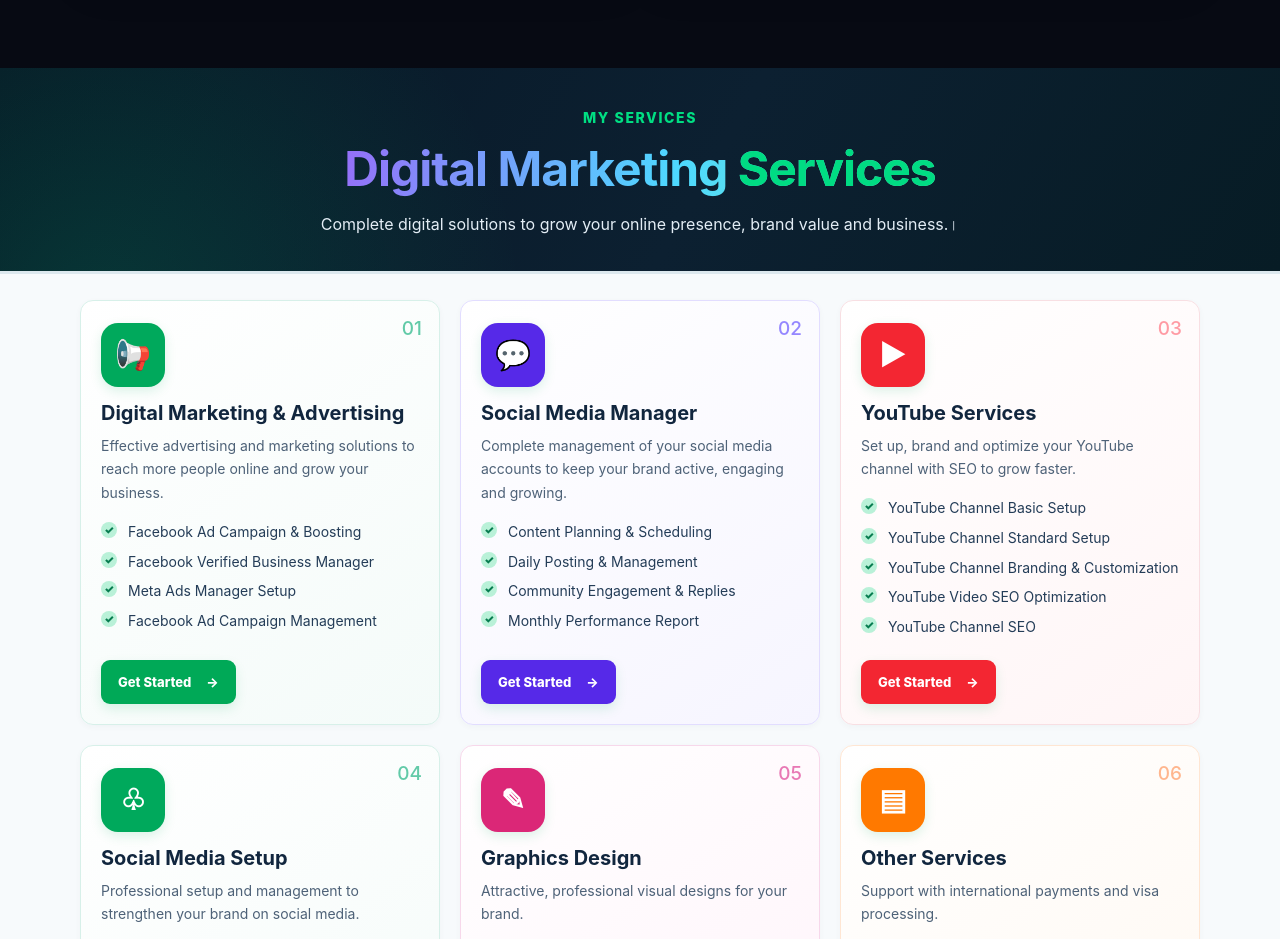
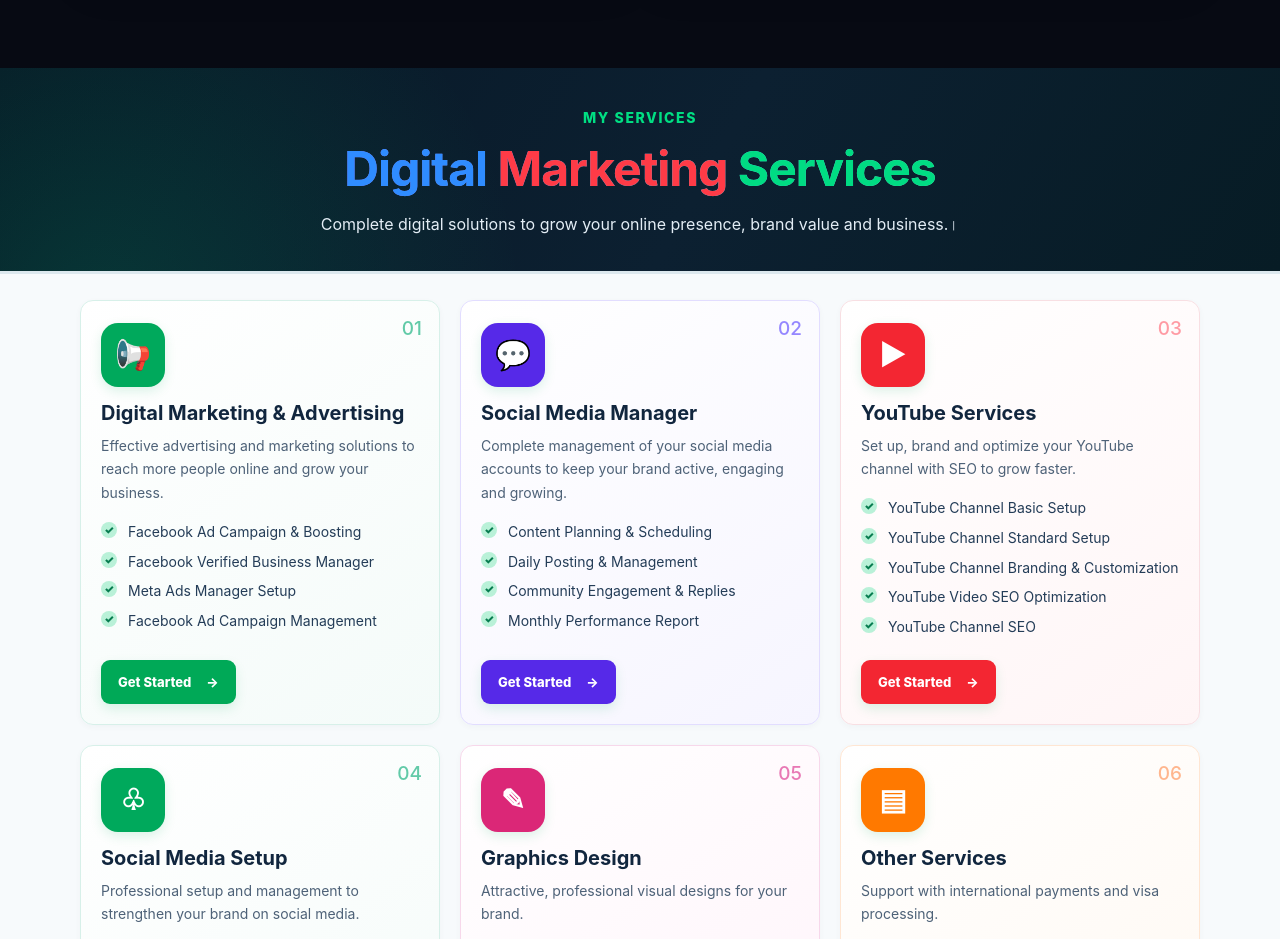
Before and after one commit to rakibhasanjim/rakibhasanjim.github.io, a plain HTML site: page index.html in a window 1280 px wide. Shown: the part 3420-4359 px from the top of the page. Drawn offline with Linux system fonts and the light colour scheme.

Commit message:
Update index.html

```diff
--- a/index.html
+++ b/index.html
@@ -340,7 +340,9 @@ html,body{overflow-x:hidden}
 .contact-item a[href*="google.com/maps"]::before{content:"📍"}
 .contact-item a[href*="google.com/maps"]::after{content:"";position:absolute;inset:0;border-radius:inherit}
 .contact-item:has(a[href*="google.com/maps"]):hover{transform:translateY(-3px);filter:brightness(1.08);box-shadow:0 16px 40px rgba(74,120,255,.5)}
-.contact-item:has(a[href*="google.com/maps"]):active{transform:scale(.98)}
+.contact-item:has(a[href*="google.com/maps"]):active{transform:scale(.98)}/* Services banner heading colours */
+.services-banner h2 span.svc-blue{color:#2f8cff;-webkit-text-fill-color:#2f8cff}
+.services-banner h2 span.svc-red{color:#ff3b47;-webkit-text-fill-color:#ff3b47}
 </style>
 </head>
 
@@ -430,7 +432,7 @@ html,body{overflow-x:hidden}
 <div class="services-banner">
 <div class="container services-banner-inner">
 <div class="eyebrow">MY SERVICES</div>
-<h2>Digital Marketing <span>Services</span></h2>
+<h2><span class="svc-blue">Digital</span> <span class="svc-red">Marketing</span> <span>Services</span></h2>
 <p>Complete digital solutions to grow your online presence, brand value and business.।</p>
 </div>
 </div>
```
